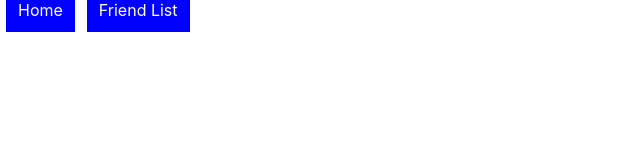
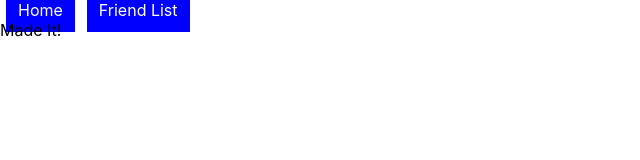
Before and after one commit to ethansagin/Social-Calendar, a React (Create React App) app: page /friends/1 in a window 1280 px wide. Shown: the top 160 px of the page, without its empty margins (0-640 px from the left). Built offline with nearby package versions, Linux system fonts and the light colour scheme.

Commit message:
connect links from FriendsList to Friend show pages

```diff
--- a/src/App.js
+++ b/src/App.js
@@ -2,6 +2,7 @@ import React, { Component } from 'react';
 import { BrowserRouter as Router, Switch, Route } from 'react-router-dom'
 import Home from './containers/Home'
 import FriendsContainer from './containers/FriendsContainer'
+import Friend from './components/Friend'
 import Navigation from './components/Navigation'
 
 class App extends Component {
@@ -13,6 +14,7 @@ class App extends Component {
           <Switch>
             <Route exact path='/' component={Home}/>
             <Route exact path='/friends' component={FriendsContainer}/>
+            <Route exact path='/friends/:id' component={Friend}/>
           </Switch>
         </div>
       </Router>
--- a/src/components/Friend.js
+++ b/src/components/Friend.js
@@ -0,0 +1,13 @@
+import React, {Component} from 'react'
+
+class Friend extends Component {
+    render() {
+        return(
+            <div>
+                Made It!
+            </div>
+        )
+    }
+}
+
+export default Friend
--- a/src/components/FriendsList.js
+++ b/src/components/FriendsList.js
@@ -1,10 +1,20 @@
 import React, {Component} from 'react'
+import { Link } from 'react-router-dom'
 
 class FriendsList extends Component {
     render() {
-        const friendsList = this.props.friends.map((f, i) => {
-            return <li key={i}>{f.name}</li>
-        })
+        const friendLink = (friend) =>
+            <Link to={`friends/${friend.id}`}>
+                <button>{friend.name}</button>
+            </Link>
+
+
+        const friendsList = this.props.friends.map((f, i) =>
+                <li key={i}>
+                    {friendLink(f)} <br/>
+                    Next Meetup: {f.next_meetup}
+                </li>
+        )
 
         return(
             <ul>
```
